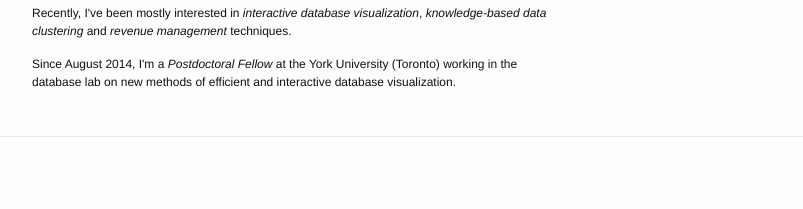
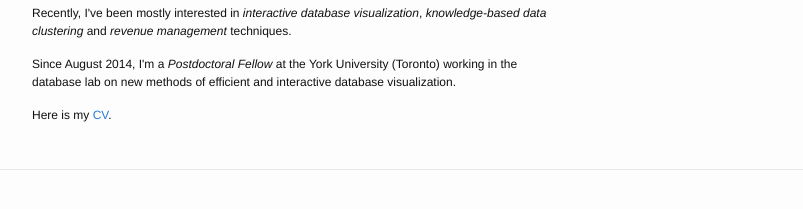
Before and after one commit to piotrlasek/piotrlasek.github.io, a Jekyll site: the page built from index.html, in a window 1280 px wide. Shown: the part 396-605 px from the top of the page, without its empty margins (238-1041 px from the left). Built offline with Jekyll 4.4.1, drawn with Linux system fonts in a browser that asks for light colours; the list of posts is cut into pages by our own code; comment, search, counter and statistics services are not loaded.

Commit message:
some changes

```diff
--- a/index.html
+++ b/index.html
@@ -32,6 +32,9 @@ at the York University (Toronto) working in the database lab
 on new methods of efficient and interactive database
 visualization.
 </p>
+<p>
+Here is my <a href="files/Piotr_Lasek-October_2015.pdf">CV</a>.
+</p>
 </div>
 <div style="float: right;" class="twitter">
 <a class="twitter-timeline" href="https://twitter.com/pp_lasek" data-widget-id="586353409034444801" width=200px>Tweets by @pp_lasek</a>
```
Also changed, not shown: 1 other file.
